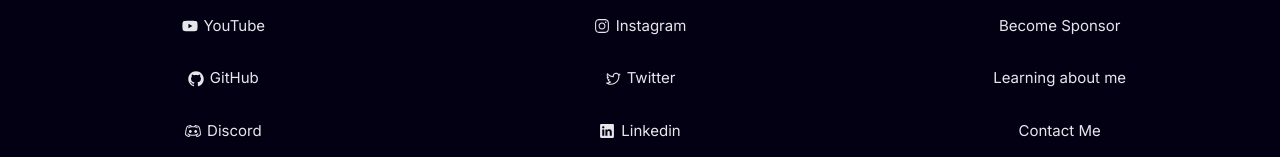
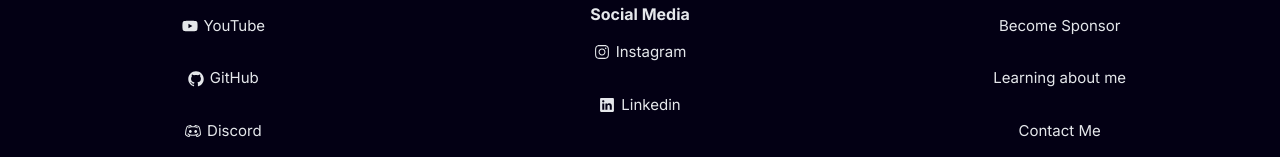
Before and after one commit to LokeshYarramallu/EvoLUMIN, a Next.js app: page / in a window 1280 px wide. Shown: the part 3663-3820 px from the top of the page. Built offline with nearby package versions, Linux system fonts and the light colour scheme; a web font is replaced by a local one.

Commit message:
Removed twitter from footer
We don't have twitter bro

```diff
--- a/constants/index.ts
+++ b/constants/index.ts
@@ -310,11 +310,7 @@ export const FOOTER_DATA = [
         icon: RxInstagramLogo,
         link: "https://instagram.com",
       },
-      {
-        name: "Twitter",
-        icon: RxTwitterLogo,
-        link: "https://twitter.com",
-      },
+
       {
         name: "Linkedin",
         icon: RxLinkedinLogo,
--- a/package.json
+++ b/package.json
@@ -71,7 +71,7 @@
     "@react-three/fiber": "^8.15.13",
     "clsx": "^2.1.0",
     "framer-motion": "^10.17.12",
-    "next": "^14.1.1",
+    "next": "^14.2.4",
     "react": "^18",
     "react-dom": "^18",
     "react-icons": "^5.0.1",
```
Also changed, not shown: 1 other file (tests, documents, lock files or other folders).
